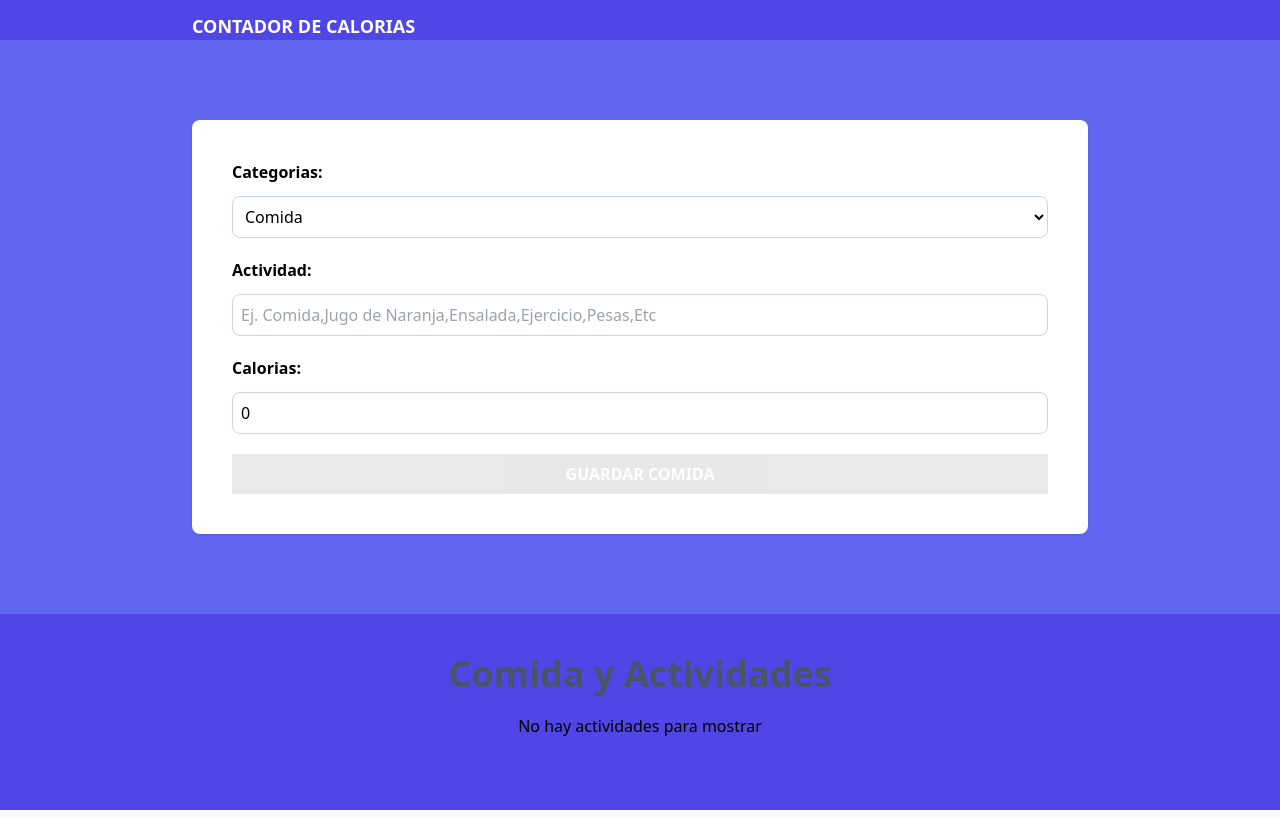
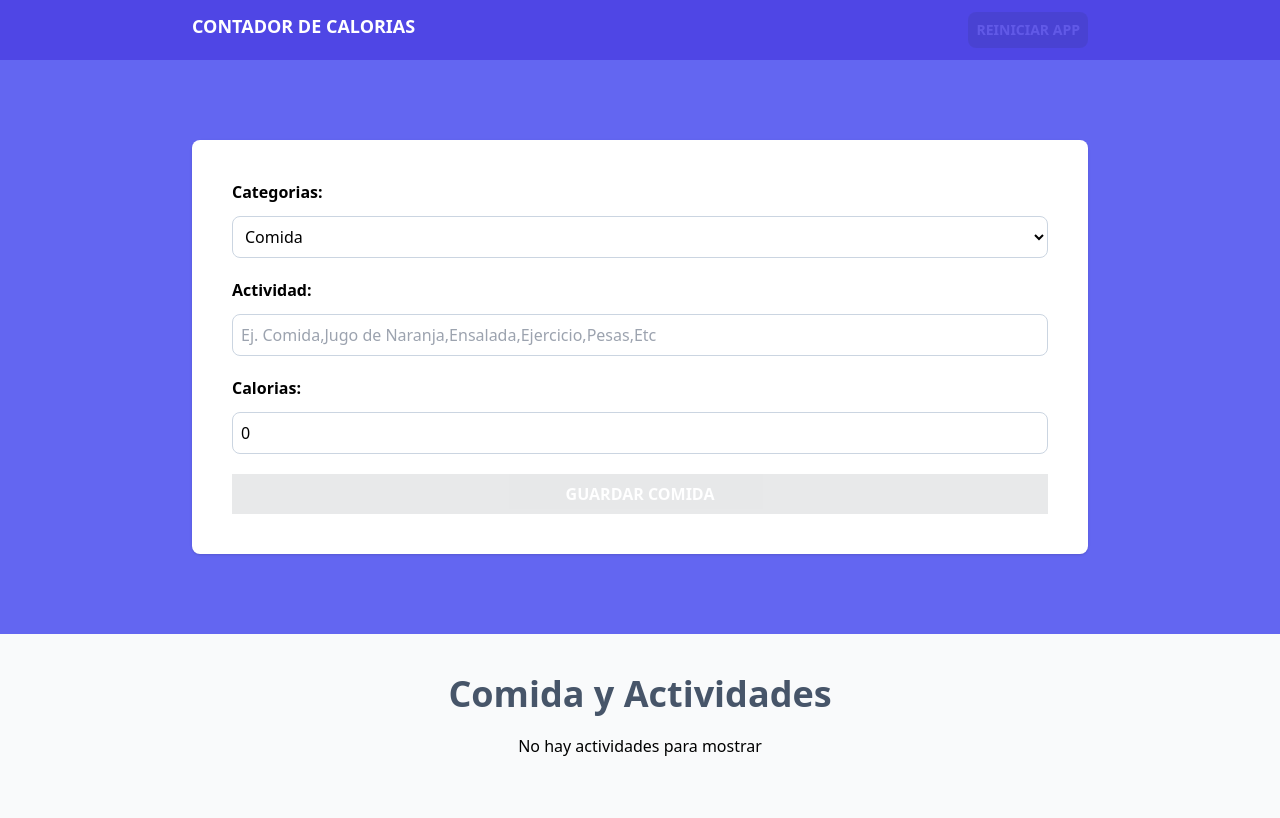
Before and after one commit to camilo9090/workReact4, a React (Vite) app in the folder calorie-tracker/: page / in a window 1280 px wide. Built offline with nearby package versions, Linux system fonts and the light colour scheme.

Commit message:
se creo el boton de resetear todo y se le dio funcionalidad

```diff
--- a/calorie-tracker/src/App.tsx
+++ b/calorie-tracker/src/App.tsx
@@ -1,4 +1,4 @@
-import { useReducer, useEffect } from "react"
+import { useReducer, useEffect, useMemo } from "react"
 import Form from "./components/Form"
 import { activitiReducer, initialState } from "./reducers/activity-reducer"
 import ActivityList from "./components/ActivityList"
@@ -12,6 +12,8 @@
     localStorage.setItem('activities', JSON.stringify(state.activities))
   }, [state.activities])
 
+  const canRestartApp=()=> useMemo(()=>state.activities.length,[state.activities])
+
   return (
 
 
@@ -22,9 +24,15 @@
           <h1 className="text-center text-lg font-bold text-white uppercase">
             Contador de Calorias
           </h1>
-
+          <button className="bg-gray-800 hover:bg-gray-900 p-2
+          font-bold uppercase text-white cursor-pointer rounded-lg text-sm disabled:opacity-10"
+          disabled={!canRestartApp()}
+          onClick={()=>dispatch({type:'restar-app'})}>
+            Reiniciar App
+          </button>
 
         </div>
+      </header>
 
       <section className=" bg-indigo-500 py-20 px-5">
         <div className="max-w-4xl mx-auto">
@@ -35,14 +43,14 @@
         </div>
 
       </section>
+
+
       <section className="p-10 mx-auto max-w-4xl">
         < ActivityList
           activities={state.activities}
           dispatch={dispatch}
         />
       </section>
-
-      </header>
     </>
   )
 }
--- a/calorie-tracker/src/components/ActivityList.tsx
+++ b/calorie-tracker/src/components/ActivityList.tsx
@@ -35,7 +35,7 @@
            <p className="text-center my-5">No hay actividades para mostrar</p>:
             activities.map(activity => (
 
-                <div key={activity.id} className="px-5 py-10 bg-white mt-5 flex justify-between">
+                <div key={activity.id} className="px-5 py-10 bg-slate-100 shadow mt-5 flex justify-between">
 
                     <div className=" space-y-2 relative">
                         <p className={`absolute -top-8 -left-8 px-10 py-2 text-white uppercase font-bold
--- a/calorie-tracker/src/reducers/activity-reducer.ts
+++ b/calorie-tracker/src/reducers/activity-reducer.ts
@@ -4,7 +4,8 @@
 
     { type: 'save-activity', payload: { newActivity: Activity } } |
     { type: 'set-activeId', payload: { id: Activity['id'] } } |
-    { type: 'delete-activity', payload: { id: Activity['id'] } }
+    { type: 'delete-activity', payload: { id: Activity['id'] } }|
+    { type: 'restar-app'}
 
 
 
@@ -76,5 +77,16 @@
             activities: state.activities.filter(deleteActivity => deleteActivity.id !== action.payload.id)
         }
     }
+
+    if(action.type==='restar-app'){
+
+        return{
+
+            activities:[],
+            activeId:''
+
+        }
+
+    }
     return state
 }
```
Lines whose indentation alone changed are shown as unchanged.
